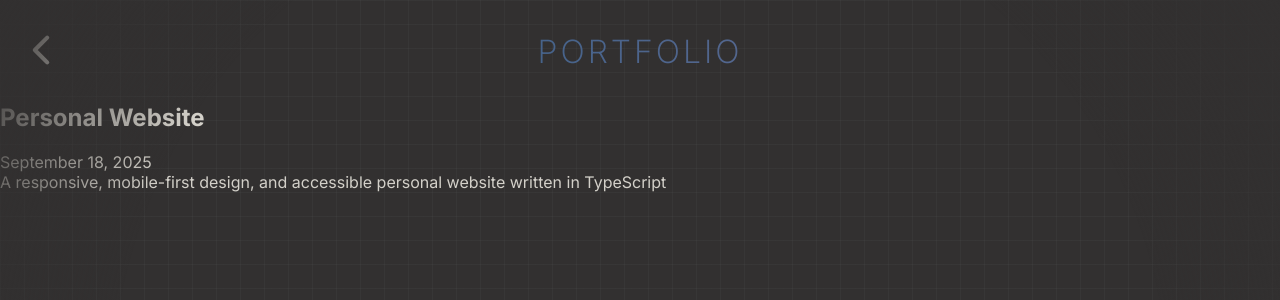
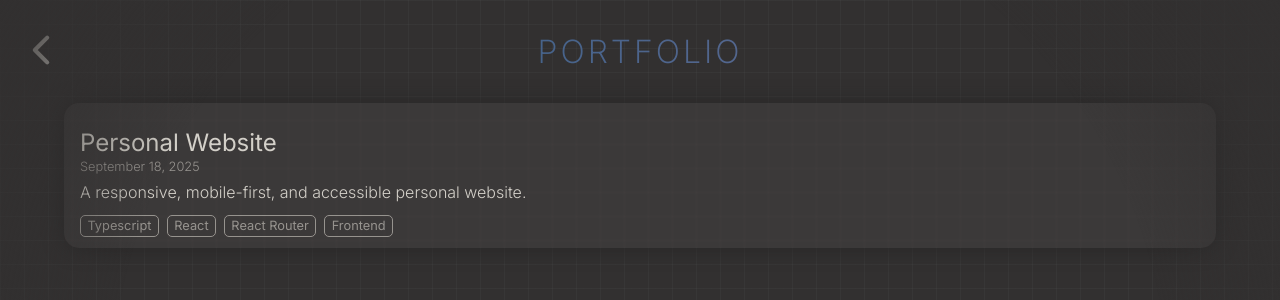
Before and after one commit to dylinh/personal-site, a React (Vite) app: page /portfolio in a window 1280 px wide. Shown: the top 300 px of the page. Built offline with nearby package versions, Linux system fonts and the light colour scheme.

Commit message:
project card update

```diff
--- a/index.css
+++ b/index.css
@@ -239,3 +239,19 @@
     padding: 0.8em 0;
 
 }
+
+.tag-container{
+    margin-top: 1em;
+    display: flex;
+    gap: 0.5rem;
+    padding-bottom: 0.5em;
+    font-size: 0.8rem;
+    opacity: 60%;
+
+}
+
+.project-tag{
+    border: solid 0.5px;
+    border-radius: 5px;
+    padding: 0.2em 0.5em;
+}
--- a/src/components/ProjectCard.tsx
+++ b/src/components/ProjectCard.tsx
@@ -1,9 +1,25 @@
-export default function ProjectCard(){
+type ProjectCardProps = {
+    title: string,
+    date: string,
+    desc: string,
+    tags: string[]
+}
+
+export default function ProjectCard({title, date, desc, tags}: ProjectCardProps){
+    let tag = ["Typescript", "React", "React Router", "Frontend"]
+    const tagElements = tag.map((element) => {
+        return (
+            <span className="project-tag">{element}</span>
+    )})
+
     return (
-        <div>
-            <h2>Personal Website</h2>
-            <p>September 18, 2025</p>
-            <p>A responsive, mobile-first design, and accessible personal website written in TypeScript</p>
+        <div className="blog-card">
+            <h2 className="blog-card-title">Personal Website</h2>
+            <p className="blog-card-date">September 18, 2025</p>
+            <p className="blog-card-desc">A responsive, mobile-first, and accessible personal website.</p>
+            <div className="tag-container">
+                {tagElements}
+            </div>
         </div>
     )
 }
--- a/src/pages/Portfolio.tsx
+++ b/src/pages/Portfolio.tsx
@@ -6,7 +6,9 @@
         <>
             <BackButton/>
             <p className="about-title text-animation">PORTFOLIO</p>
-            <ProjectCard/>
+            <div className="blog-card-container">
+                <ProjectCard/>
+            </div>
         </>
     )
 }
```
